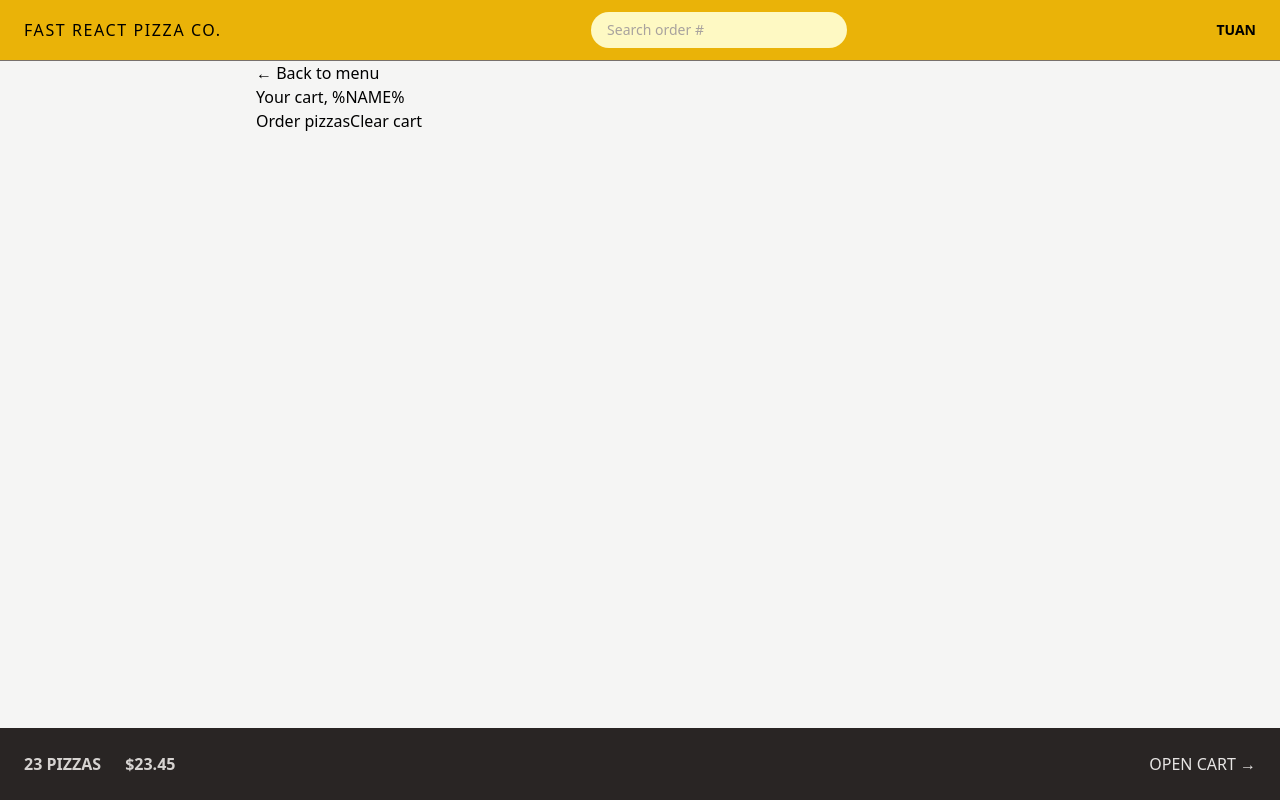
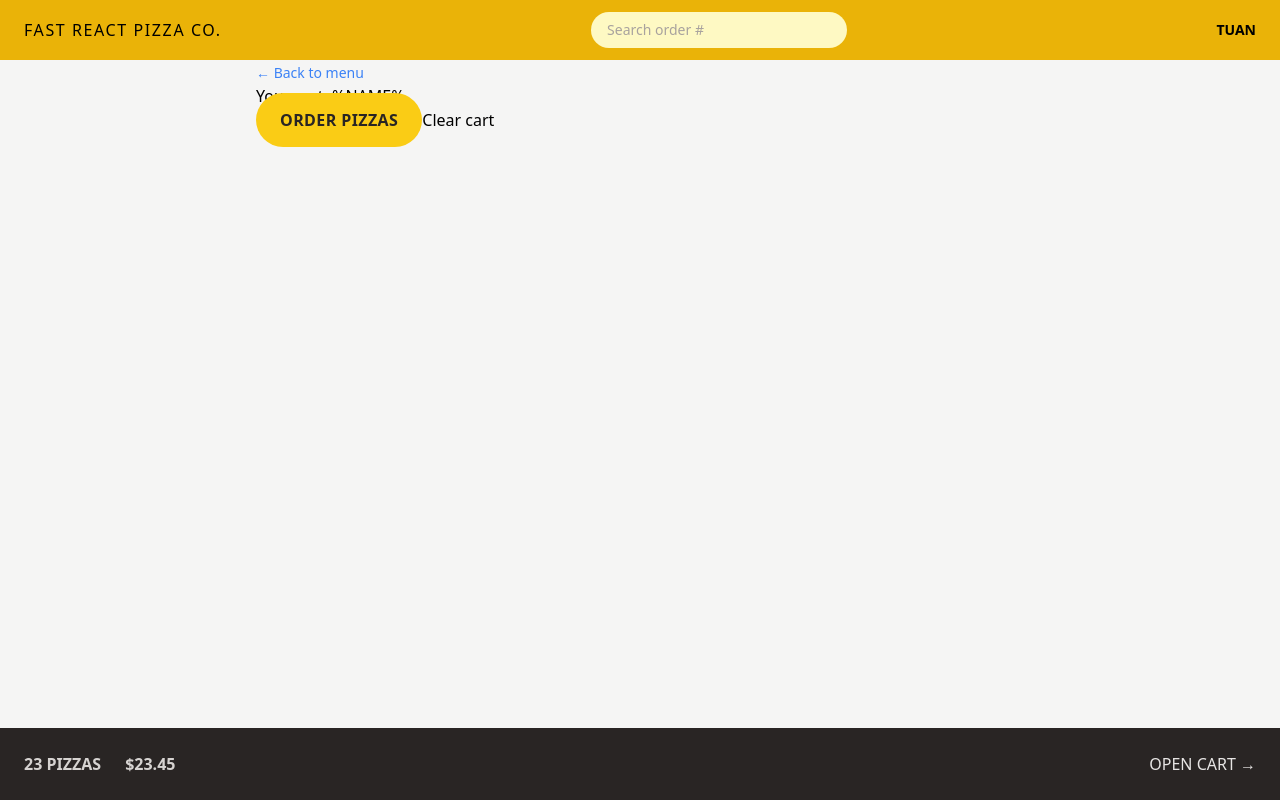
Before and after one commit to AnhtuanUit/React-Course-Learning-Parts, a React (Vite) app in the folder 16-fast-react-pizza/: page /cart in a window 1280 px wide. Built offline with nearby package versions, Linux system fonts and the light colour scheme.

Commit message:
Reusing Style With React Components

```diff
--- a/16-fast-react-pizza/src/features/cart/Cart.jsx
+++ b/16-fast-react-pizza/src/features/cart/Cart.jsx
@@ -1,3 +1,5 @@
+import Button from '@src/ui/Button';
+import LinkButton from '@src/ui/LinkButton';
 import { Link } from 'react-router-dom';
 
 const fakeCart = [
@@ -30,12 +32,12 @@ function Cart() {
 
   return (
     <div>
-      <Link to="/menu">&larr; Back to menu</Link>
+      <LinkButton to="/menu">&larr; Back to menu</LinkButton>
 
       <h2>Your cart, %NAME%</h2>
 
       <div>
-        <Link to="/order/new">Order pizzas</Link>
+        <Button to="/order/new">Order pizzas</Button>
         <button>Clear cart</button>
       </div>
     </div>
--- a/16-fast-react-pizza/src/features/order/CreateOrder.jsx
+++ b/16-fast-react-pizza/src/features/order/CreateOrder.jsx
@@ -2,6 +2,7 @@
 
 import { Form, redirect, useActionData, useNavigation } from 'react-router-dom';
 import { createOrder } from '../../services/apiRestaurant';
+import Button from '@src/ui/Button';
 
 const isValidPhone = (str) =>
   /^\+?\d{1,4}?[-.\s]?\(?\d{1,3}?\)?[-.\s]?\d{1,4}[-.\s]?\d{1,4}[-.\s]?\d{1,9}$/.test(
@@ -83,12 +84,10 @@ function CreateOrder() {
 
         <div>
           <input type="hidden" name="cart" value={JSON.stringify(cart)} />
-          <button
-            disabled={isSubmiting}
-            className="rounded-full bg-yellow-400 px-4 py-3 font-semibold uppercase tracking-wide text-stone-800 transition-colors duration-300 hover:bg-yellow-300 focus:outline-none focus:ring focus:ring-yellow-300 focus:ring-offset-2 active:bg-slate-400 disabled:cursor-not-allowed"
-          >
+
+          <Button disabled={isSubmiting}>
             {isSubmiting ? 'Placing order...' : 'Order now'}
-          </button>
+          </Button>
         </div>
       </Form>
     </div>
--- a/16-fast-react-pizza/src/features/user/CreateUser.jsx
+++ b/16-fast-react-pizza/src/features/user/CreateUser.jsx
@@ -1,3 +1,4 @@
+import Button from '@src/ui/Button';
 import { useState } from 'react';
 
 function CreateUser() {
@@ -18,12 +19,12 @@ function CreateUser() {
         placeholder="Your full name"
         value={username}
         onChange={(e) => setUsername(e.target.value)}
-        className="h-7 w-72"
+        className="input mb-8 h-7 w-72"
       />
 
       {username !== '' && (
         <div>
-          <button>Start ordering</button>
+          <Button>Start ordering</Button>
         </div>
       )}
     </form>
--- a/16-fast-react-pizza/src/index.css
+++ b/16-fast-react-pizza/src/index.css
@@ -4,7 +4,7 @@
 
 @layer components {
   .input {
-    @apply w-full rounded-full border-stone-200 px-4 py-2 text-sm transition-all duration-300 placeholder:text-stone-400 focus:ring focus:ring-yellow-400 md:px-6 md:py-3;
+    @apply w-full rounded-full border-stone-200 px-4 py-2 text-sm transition-all duration-300 placeholder:text-stone-400 focus:outline-none focus:ring focus:ring-yellow-400 md:px-6 md:py-3;
   }
 }
 
--- /dev/null
+++ b/16-fast-react-pizza/src/ui/Button.jsx
@@ -0,0 +1,21 @@
+import { Link } from 'react-router-dom';
+
+function Button({ children, disabled, to }) {
+  const className =
+    'rounded-full bg-yellow-400 px-4 py-3 font-semibold uppercase tracking-wide text-stone-800 transition-colors duration-300 hover:bg-yellow-300 focus:outline-none focus:ring focus:ring-yellow-300 focus:ring-offset-2 active:bg-slate-400 disabled:cursor-not-allowed md:px-6 md:py-4';
+
+  if (to)
+    return (
+      <Link to={to} className={className}>
+        {children}
+      </Link>
+    );
+
+  return (
+    <button disabled={disabled} className={className}>
+      {children}
+    </button>
+  );
+}
+
+export default Button;
--- a/16-fast-react-pizza/src/ui/Error.jsx
+++ b/16-fast-react-pizza/src/ui/Error.jsx
@@ -1,7 +1,7 @@
-import { useNavigate, useRouteError } from 'react-router-dom';
+import { useRouteError } from 'react-router-dom';
+import LinkButton from './LinkButton';
 
 function Error() {
-  const navigate = useNavigate();
   const error = useRouteError();
   console.log(error);
 
@@ -9,7 +9,7 @@ function Error() {
     <div>
       <h1>Something went wrong 😢</h1>
       <p>{error.data || error.message}</p>
-      <button onClick={() => navigate(-1)}>&larr; Go back</button>
+      <LinkButton to="-1">&larr; Go back</LinkButton>
     </div>
   );
 }
--- a/16-fast-react-pizza/src/ui/Header.jsx
+++ b/16-fast-react-pizza/src/ui/Header.jsx
@@ -4,7 +4,7 @@ import Username from '../features/user/Username';
 
 function Header() {
   return (
-    <header className="flex items-center justify-between border-b border-stone-500 bg-yellow-500 px-4 py-3 uppercase sm:px-6">
+    <header className="flex items-center justify-between border-stone-500 bg-yellow-500 px-4 py-3 uppercase sm:px-6">
       <Link to="/" className="uppercase tracking-widest">
         Fast React Pizza Co.
       </Link>
--- /dev/null
+++ b/16-fast-react-pizza/src/ui/LinkButton.jsx
@@ -0,0 +1,21 @@
+import { Link, useNavigate } from 'react-router-dom';
+
+function LinkButton({ children, to }) {
+  const navigate = useNavigate();
+  const className = 'text-sm text-blue-500 hover:text-blue-600 hover:underline';
+
+  if (to === '-1')
+    return (
+      <button className={className} onClick={() => navigate(-1)}>
+        &larr; Go back
+      </button>
+    );
+
+  return (
+    <Link className={className} to={to}>
+      {children}
+    </Link>
+  );
+}
+
+export default LinkButton;
```
